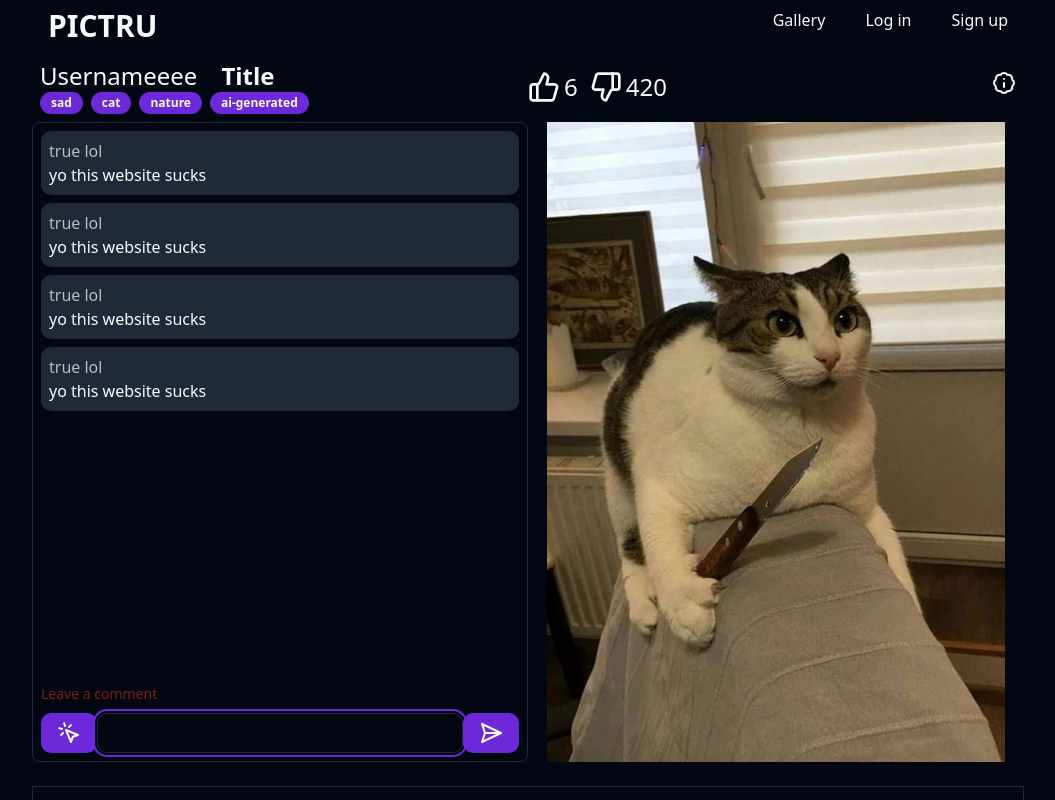
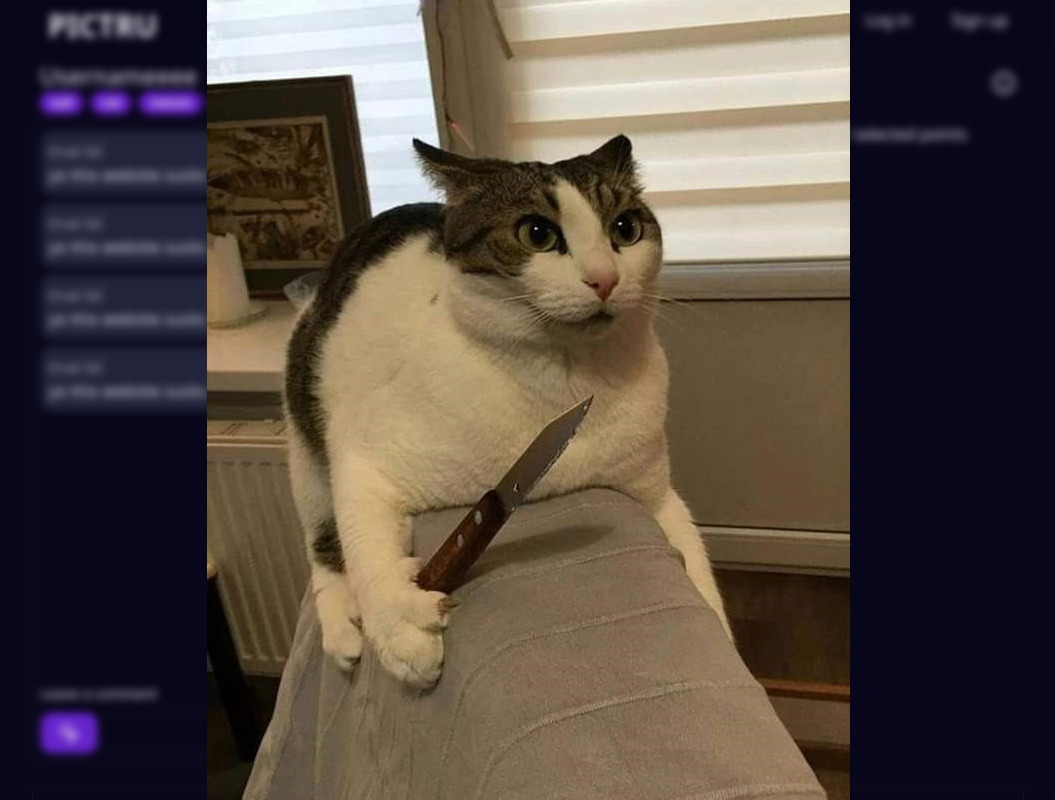
Before and after one commit to speravi/Pictru, a React (Vite) app in the folder Frontend/: page /gallery/image/1 in a window 1280 px wide. Both pictures are taken after a click on the button 181 px from the left and 733 px from the top of the page. Shown: the top 800 px of the page, without its empty margins (112-1167 px from the left). Built offline with nearby package versions, Linux system fonts and the light colour scheme.

Commit message:
coordinate selector element

```diff
--- /dev/null
+++ b/Frontend/src/components/CoordinateSelector.tsx
@@ -0,0 +1,51 @@
+import React, { useRef, useState, useEffect } from 'react';
+
+interface CoordinateSelectorProps {
+ children: React.ReactNode;
+ onCoordinatesUpdate: (coordinates: { x: number; y: number }) => void;
+}
+
+export default function CoordinateSelector({ children, onCoordinatesUpdate }: CoordinateSelectorProps) {
+ const containerRef = useRef<HTMLDivElement>(null);
+ const [coordinates, setCoordinates] = useState<{ x: number; y: number } | null>(null);
+
+ useEffect(() => {
+    const handleClick = (event: MouseEvent) => {
+      if (!containerRef.current) return;
+
+      const rect = containerRef.current.getBoundingClientRect();
+      const x = ((event.clientX - rect.left) / rect.width) * 100;
+      const y = ((event.clientY - rect.top) / rect.height) * 100;
+
+      setCoordinates({ x, y });
+      onCoordinatesUpdate({ x, y });
+    };
+
+    const container = containerRef.current;
+    if (container) {
+      container.addEventListener('click', handleClick);
+    }
+
+    return () => {
+      if (container) {
+        container.removeEventListener('click', handleClick);
+      }
+    };
+ }, [onCoordinatesUpdate]);
+
+ return (
+    <div ref={containerRef} className='w-max h-max relative'>
+      {children}
+      {coordinates && (
+        <div
+        className={`absolute w-[30px] h-[30px] border-2 bg-primary/30 border-secondary rounded-full`}
+        style={{
+          left: `${coordinates.x}%`,
+          top: `${coordinates.y}%`,
+          transform: "translate(-50%, -50%)",
+        }}
+      />
+      )}
+    </div>
+ );
+}
--- a/Frontend/src/components/forms/CommentForm.tsx
+++ b/Frontend/src/components/forms/CommentForm.tsx
@@ -15,7 +15,12 @@ import { useForm } from "react-hook-form";
 import { RegisterValidation } from "@/lib/validation";
 import { MousePointerClick, SendHorizonal } from "lucide-react";
 
-const CommentForm = () => {
+interface CommentFormProps {
+  onSelectImagePoint: () => void;
+  coordinates: {x: number, y:number}| null;
+ }
+
+const CommentForm = ({ onSelectImagePoint, coordinates }: CommentFormProps) => {
   const formSchema = z.object({
     comment: z.string().min(3, {
       message: "Comment must be at least 3 characters.",
@@ -31,6 +36,7 @@ const CommentForm = () => {
 
   function onSubmit(values: z.infer<typeof formSchema>) {
     //TODO: submit comment
+    console.log(coordinates)
     console.log(values);
   }
 
@@ -47,11 +53,11 @@ const CommentForm = () => {
             <FormItem>
               <FormLabel>Leave a comment</FormLabel>
               <div className="flex">
-                <Button type="submit">
+                <Button type="button" onClick={onSelectImagePoint}>
                   <MousePointerClick />
                 </Button>
                 <FormControl>
-                  <Input type="email" {...field} />
+                  <Input type="text" {...field} />
                 </FormControl>
                 <Button type="submit">
                   <SendHorizonal />
--- a/Frontend/src/routes/ImagePage.tsx
+++ b/Frontend/src/routes/ImagePage.tsx
@@ -1,11 +1,33 @@
+import CoordinateSelector from "@/components/CoordinateSelector";
 import CommentForm from "@/components/forms/CommentForm";
 import { Badge } from "@/components/ui/badge";
 import { ScrollArea } from "@/components/ui/scroll-area";
-import { BadgeInfoIcon, Scroll, ThumbsDown, ThumbsUp } from "lucide-react";
+import {
+  BadgeInfoIcon,
+  Eye,
+  MousePointerClick,
+  Scroll,
+  ThumbsDown,
+  ThumbsUp,
+} from "lucide-react";
 import React, { useState } from "react";
 
 export default function ImagePage() {
   const [isEnlarged, setIsEnlarged] = useState(false);
+
+  const [selectedCoordinates, setIsSelectedCoordinates] = useState<{
+    x: number;
+    y: number;
+  } | null>(null);
+  const [commentCoordinates, setCommentCoordinates] = useState<{
+    x: number;
+    y: number;
+  } | null>(null);
+
+  const handleCoordinatesUpdate = (coordinates: { x: number; y: number }) => {
+    setIsEnlarged(false);
+    setIsSelectedCoordinates(coordinates);
+  };
 
   const imageData = {
     id: 0,
@@ -16,10 +38,30 @@ export default function ImagePage() {
     viewCount: 420,
     imageUrl: "/assets/images/dangerfloof.jpg",
     comments: [
-      { id: 0, user: "true lol", comment: "yo this website sucks" },
-      { id: 0, user: "true lol", comment: "yo this website sucks" },
-      { id: 0, user: "true lol", comment: "yo this website sucks" },
-      { id: 0, user: "true lol", comment: "yo this website sucks" },
+      {
+        id: 0,
+        user: "true lol",
+        comment: "yo this website sucks",
+        coordinates: null,
+      },
+      {
+        id: 1,
+        user: "true lol",
+        comment: "yo this website sucks",
+        coordinates: { x: 20, y: 20 },
+      },
+      {
+        id: 2,
+        user: "true lol",
+        comment: "yo this website sucks",
+        coordinates: { x: 50, y: 50 },
+      },
+      {
+        id: 3,
+        user: "true lol",
+        comment: "yo this website sucks",
+        coordinates: { x: 30, y: 70 },
+      },
     ],
     tags: [0, 1, 2],
     description:
@@ -42,14 +84,14 @@ export default function ImagePage() {
           </div>
         </div>
         <div className="col-span-1 flex self-center justify-between text-2xl">
-          <div className="flex gap-3">
+          <div className="flex gap-6">
+            <span className="flex gap-1">
+              <Eye className="h-full w-auto" />
+              {imageData.viewCount}
+            </span>
             <span className="flex gap-1">
               <ThumbsUp className="h-full w-auto" />
               {imageData.likeCount}
-            </span>
-            <span className="flex gap-1">
-              <ThumbsDown className="h-full w-auto" />
-              {imageData.dislikeCount}
             </span>
           </div>
           <BadgeInfoIcon />
@@ -58,40 +100,86 @@ export default function ImagePage() {
 
       <div className=" h-screen">
         <div className="flex md:flex-row flex-col-reverse h-4/5">
-          <div className="flex-1 ">
+          <div className="w-1/2 ">
             <div className="border border-border rounded-sm flex flex-col h-full justify-between">
-              {/* // TODO: each child must have a key */}
               <ScrollArea>
                 {imageData.comments.map((comment) => (
-                  <div className="bg-muted p-2 m-2 rounded-md hover:brightness-110">
+                  <div
+                    key={comment.id}
+                    className="bg-muted p-2 m-2 rounded-md hover:brightness-110"
+                    onMouseEnter={() =>
+                      setCommentCoordinates(comment.coordinates)
+                    }
+                    onMouseLeave={() => setCommentCoordinates(null)}
+                  >
+                    <div className="flex flex-row justify-between items-center">
                       <div className="brightness-75">{comment.user}</div>
+                      {comment.coordinates && (
+                        <MousePointerClick className="stroke-purple-500/20" />
+                      )}
+                    </div>
                     <div>{comment.comment}</div>
                   </div>
                 ))}
               </ScrollArea>
-
               <div className="p-2">
-                <CommentForm />
+                <CommentForm
+                  onSelectImagePoint={() => setIsEnlarged(true)}
+                  coordinates={selectedCoordinates}
+                />
               </div>
             </div>
           </div>
-          <div className="flex-1 ">
+          <div className="w-1/2 h-full">
+            <div className="m-auto h-full w-max relative">
               <img
                 src={imageData.imageUrl}
-              className="w-auto h-full m-auto object-scale-down"
+                className="w-auto h-full max-h-full object-contain m-auto"
                 onClick={() => setIsEnlarged(true)}
                 style={isEnlarged ? { display: "none" } : {}}
               />
+              // user selected point
+              {selectedCoordinates && (
+                <div
+                  className={`${
+                    isEnlarged && "hidden"
+                  } absolute w-[30px] h-[30px] border-2 bg-primary/20 border-secondary rounded-full`}
+                  style={{
+                    left: `${selectedCoordinates.x}%`,
+                    top: `${selectedCoordinates.y}%`,
+                    transform: "translate(-50%, -50%)",
+                  }}
+                />
+              )}
+              // other users' selected points
+              {commentCoordinates && (
+                <div
+                  className={`${
+                    isEnlarged && "hidden"
+                  } absolute w-[30px] h-[30px] border-2 bg-primary/30 border-secondary rounded-full backdrop-invert`}
+                  style={{
+                    left: `${commentCoordinates.x}%`,
+                    top: `${commentCoordinates.y}%`,
+                    transform: "translate(-50%, -50%)",
+                  }}
+                />
+              )}
+            </div>
+            // enlarged image view
             {isEnlarged && (
               <div className="fixed inset-0 backdrop-blur-sm bg-purple-950/10 flex items-center justify-center z-50">
                 <div
                   className="absolute inset-0"
                   onClick={() => setIsEnlarged(false)}
                 ></div>
+                <CoordinateSelector
+                  onCoordinatesUpdate={handleCoordinatesUpdate}
+                >
                   <img
                     src={imageData.imageUrl}
                     className="w-auto h-auto max-w-full max-h-full"
                   />
+                </CoordinateSelector>
               </div>
             )}
           </div>
--- a/Frontend/tailwind.config.js
+++ b/Frontend/tailwind.config.js
@@ -97,5 +97,9 @@ module.exports = {
       },
     },
   },
+  experimental: {
+    optimizeUniversalDefaults: true
+  },
+
   plugins: [require("tailwindcss-animate")],
 };
```
Lines whose indentation alone changed are shown as unchanged.
